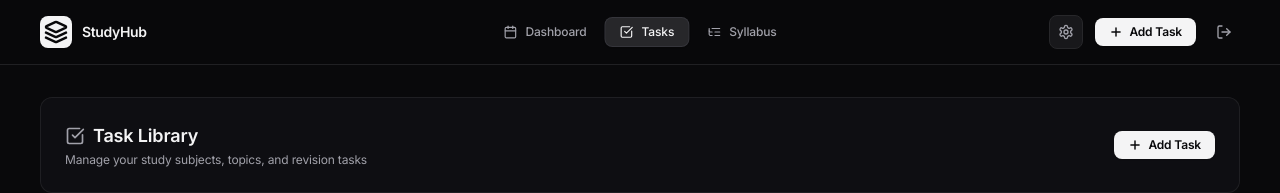
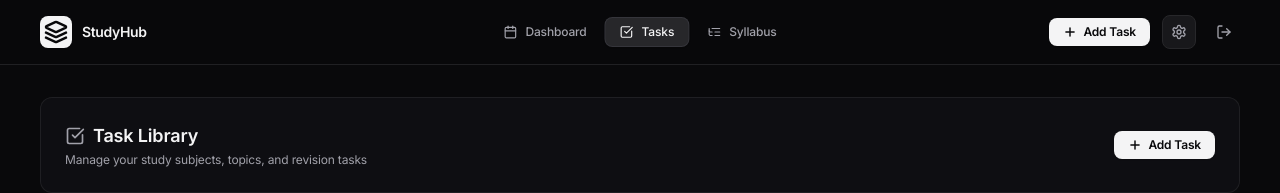
Before and after one commit to faysal17/StudyHelper, a Next.js app: page /tasks in a window 1280 px wide. Shown: the top 193 px of the page. Built offline with nearby package versions, Linux system fonts and the light colour scheme; no server answers; the database is empty.

Commit message:
Reorder the navbar

```diff
--- a/components/Navbar.tsx
+++ b/components/Navbar.tsx
@@ -107,8 +107,18 @@ export default function Navbar() {
               </Link>
             </nav>
 
-            {/* Right Action Buttons & Profile & Settings */}
+            {/* Right Action Block (Ordered: 1. Add Task -> 2. Username -> 3. Settings -> 4. Logout) */}
             <div className="flex items-center space-x-2 sm:space-x-3">
+              {/* 1. Add Task Button */}
+              <button
+                onClick={() => setIsTaskModalOpen(true)}
+                className="px-3.5 py-1.5 rounded-lg text-xs font-semibold bg-zinc-100 text-zinc-950 hover:bg-zinc-200 transition-all shadow-sm flex items-center space-x-1.5"
+              >
+                <Plus className="w-3.5 h-3.5 stroke-[2.5]" />
+                <span>Add Task</span>
+              </button>
+
+              {/* 2. Username Badge */}
               {userEmail && (
                 <span className="hidden lg:flex items-center space-x-1.5 text-xs text-zinc-400 font-mono bg-zinc-900 px-2.5 py-1 rounded-lg border border-zinc-800">
                   <User className="w-3 h-3 text-zinc-500" />
@@ -116,7 +126,7 @@ export default function Navbar() {
                 </span>
               )}
 
-              {/* Settings Icon Link beside username */}
+              {/* 3. Settings Icon Link */}
               <Link
                 href="/settings"
                 className={`p-2 rounded-lg border transition-colors ${
@@ -129,14 +139,7 @@ export default function Navbar() {
                 <SettingsIcon className="w-4 h-4" />
               </Link>
 
-              <button
-                onClick={() => setIsTaskModalOpen(true)}
-                className="px-3.5 py-1.5 rounded-lg text-xs font-semibold bg-zinc-100 text-zinc-950 hover:bg-zinc-200 transition-all shadow-sm flex items-center space-x-1.5"
-              >
-                <Plus className="w-3.5 h-3.5 stroke-[2.5]" />
-                <span>Add Task</span>
-              </button>
-
+              {/* 4. Logout / Sign Out Button */}
               <button
                 onClick={handleSignOut}
                 className="p-2 text-zinc-400 hover:text-red-400 hover:bg-zinc-900 rounded-lg transition-colors"
```
